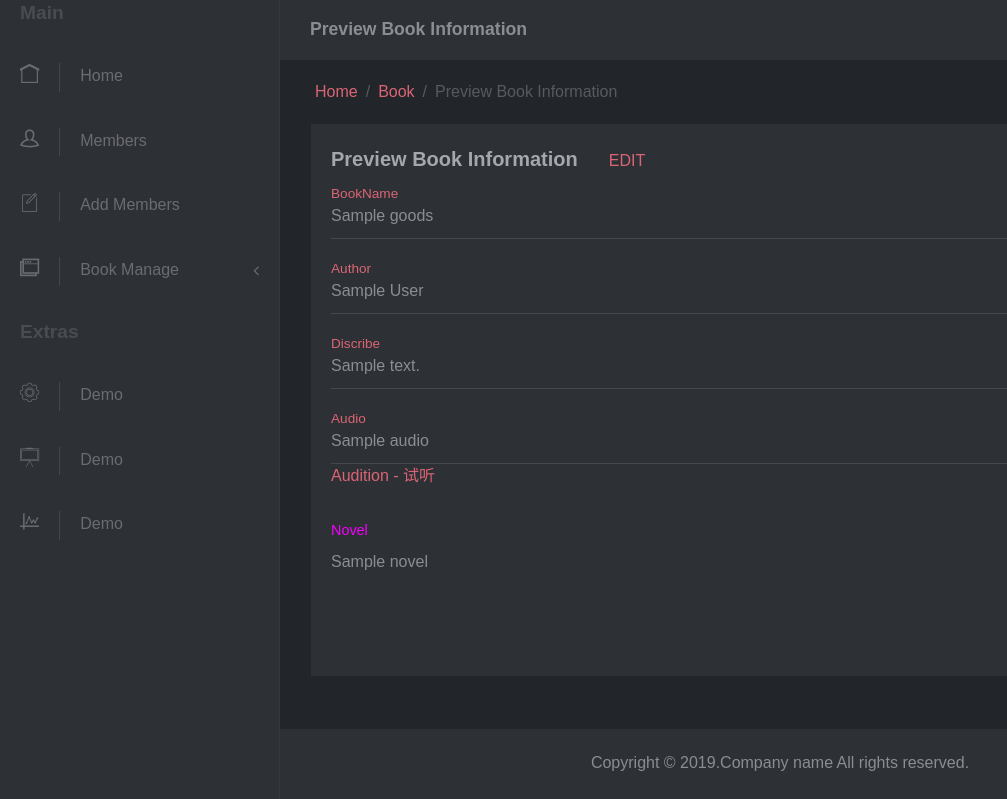
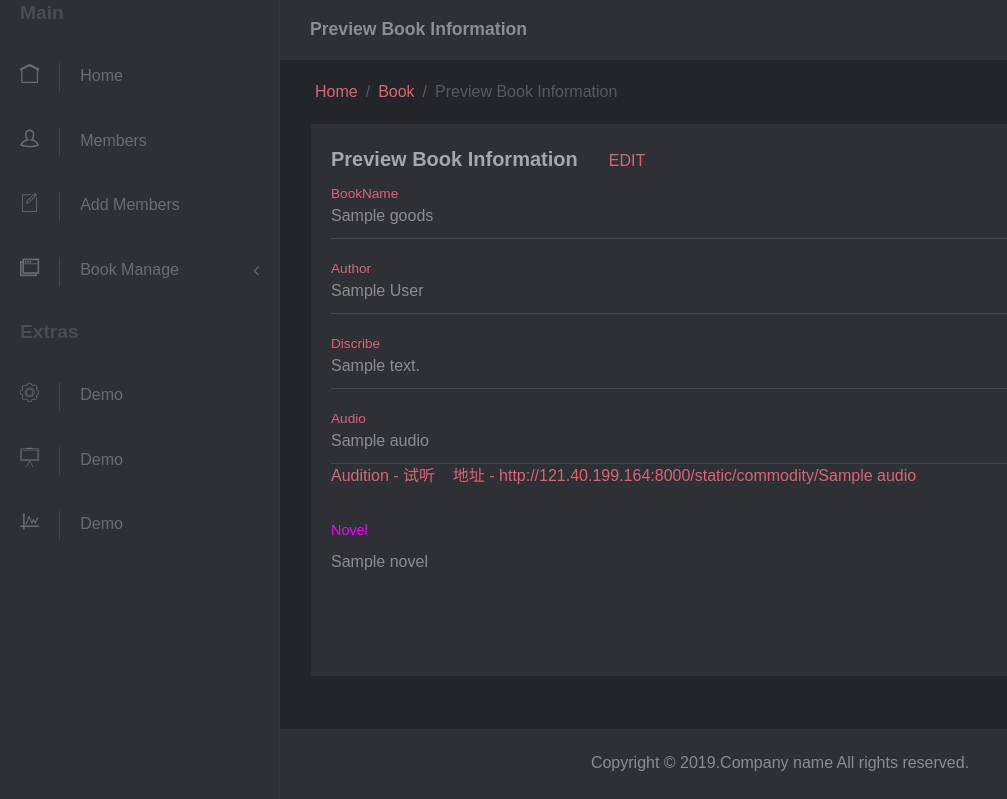
Before and after one commit to ToryPleiades/AudioBook_Platform, a Django app: template AudioBook_Platform/templates/backstage/goods/preview.html in a window 1280 px wide. Shown: the part 82-881 px from the top of the page, without its empty margins (0-1007 px from the left). Run offline with Django 3.2, Linux system fonts and the light colour scheme; the template is opened without the code that fills it: most values are stand-ins (such as "Sample title", 1, 10 or a date in 2020); some libraries are stand-ins or nearby versions; some web fonts are replaced.

Commit message:
Optimize the experience

```diff
--- a/AudioBook_Platform/templates/backstage/goods/preview.html
+++ b/AudioBook_Platform/templates/backstage/goods/preview.html
@@ -71,7 +71,9 @@
                                         <div class="form-group-material">
                                             {% if goods.audio != None %}
                                                 <input class="input-material" value="{{ goods.audio }}" disabled>
-                                                <a href="../../../static/commodity/{{ goods.audio }}" class='view-link'>Audition - 试听</a>
+                                                <a href="../../../static/commodity/{{ goods.audio }}" class='view-link'>
+                                                    Audition - 试听&nbsp;&nbsp;&nbsp;&nbsp;地址 - http://121.40.199.164:8000/static/commodity/{{ goods.audio }}
+                                                </a>
                                             {% else %}
                                                 <input class="input-material" value="None" disabled>
                                             {% endif %}
```
